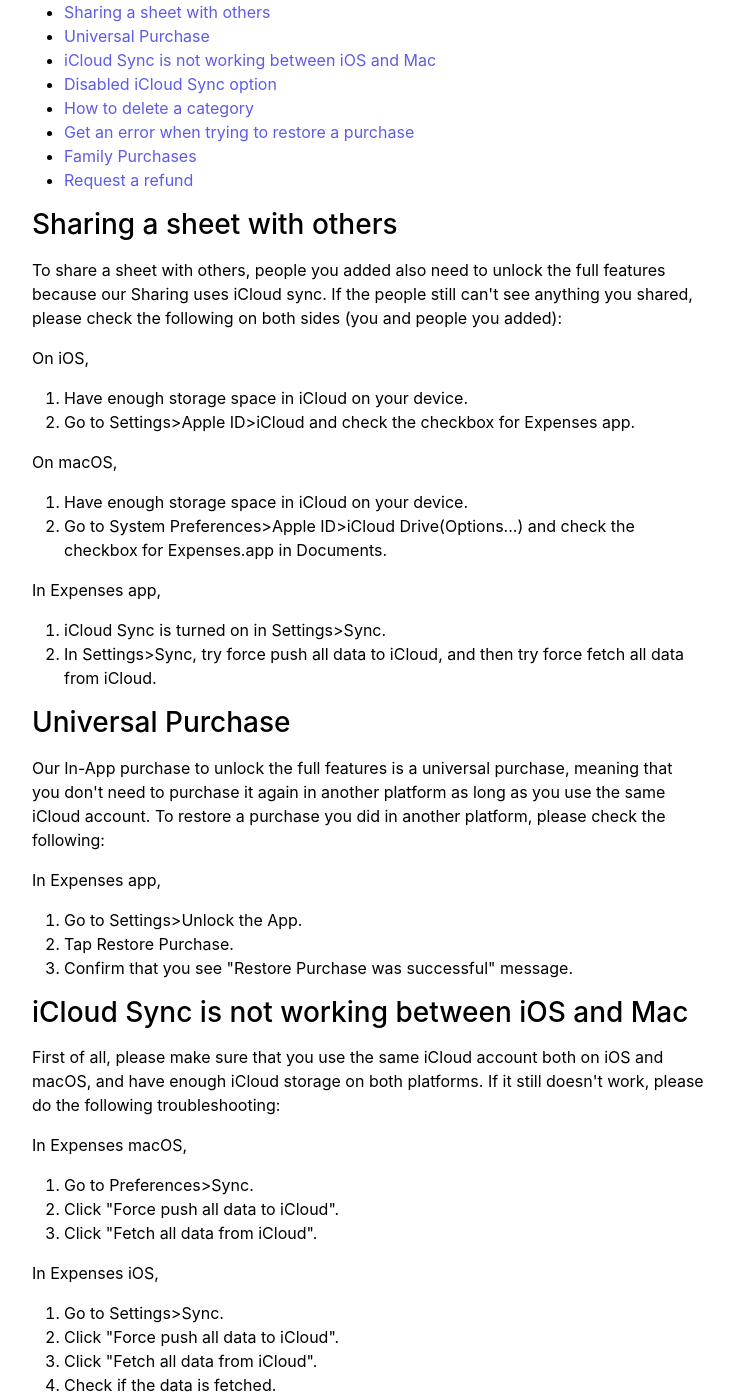
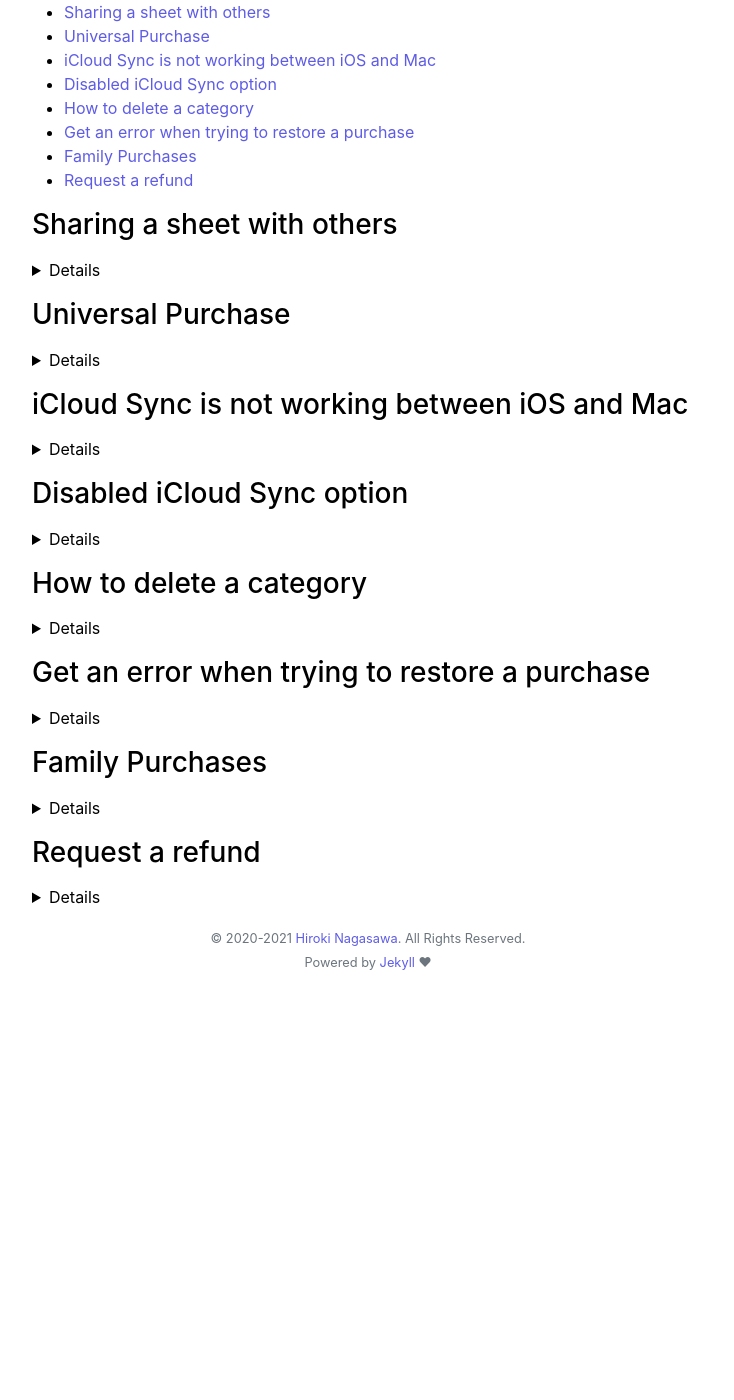
Before and after one commit to bluecometlabs/getexpenses.app, a Jekyll site: the page built from pages/contact.md, in a window 1280 px wide and 1400 px high, scrolled down 406 px. Shown: the whole window, without its empty margins (272-1006 px from the left). Built offline with Jekyll 4.4.1, drawn with Linux system fonts in a browser that asks for light colours; after the commit the page ends 1395 px from its top, so only the background shows below that; some of the changed text lies outside the part shown.

Commit message:
Update FAQ

```diff
--- a/_includes/contact.html
+++ b/_includes/contact.html
@@ -21,6 +21,7 @@
     </ul>
 
     <h3 id="sharing-sheet-with-others">Sharing a sheet with others</h3>
+    <details>
     <p>To share a sheet with others, people you added also need to unlock the full features because our Sharing uses iCloud sync. If the people still can't see anything you shared, please check the following on both sides (you and people you added):</p>
     <p>On iOS,</p>
     <ol>
@@ -37,8 +38,10 @@
         <li>iCloud Sync is turned on in Settings>Sync.</li>
         <li>In Settings>Sync, try force push all data to iCloud, and then try force fetch all data from iCloud.</li>
     </ol>
+    </details>
 
     <h3 id="universal-purchase">Universal Purchase</h3>
+    <details>
     <p>Our In-App purchase to unlock the full features is a universal purchase, meaning that you don't need to purchase it again in another platform as long as you use the same iCloud account. To restore a purchase you did in another platform, please check the following:</p>
     <p>In Expenses app,</p>
     <ol>
@@ -46,8 +49,10 @@
         <li>Tap Restore Purchase.</li>
         <li>Confirm that you see "Restore Purchase was successful" message.</li>
     </ol>
+    </details>
 
     <h3 id="icloud-sync-is-not-working">iCloud Sync is not working between iOS and Mac</h3>
+    <details>
     <p>First of all, please make sure that you use the same iCloud account both on iOS and macOS, and have enough iCloud storage on both platforms. If it still doesn't work, please do the following troubleshooting:</p>
     <p>In Expenses macOS,</p>
     <ol>
@@ -62,8 +67,10 @@
         <li>Click "Fetch all data from iCloud".</li>
         <li>Check if the data is fetched.</li>
     </ol>
+    </details>
 
     <h3 id="disabled-icloud-sync-option">Disabled iCloud Sync option</h3>
+    <details>
     <p>Expenses app relies on iCloud to sync data. If the iCloud Sync option in Settings>Sync is disabled in the app, it means the app can't access iCloud on your device. To enable it, please check the following:</p>
     <p>On iOS,</p>
     <ol>
@@ -79,8 +86,10 @@
         <li>Relaunch the app to properly reflect the change.</li>
         <li>See the iCloud Sync is now enabled.</li>
     </ol>
+    </details>
 
     <h3 id="how-to-delete-category">How to delete a category</h3>
+    <details>
     <p>Expenses app allows you to delete any category including the default categories. When deleting a category, expenses/income using the category also will be deleted. So, make sure that you change a category if you still want to keep them.</p>
     <p>On iOS,</p>
     <ol>
@@ -96,23 +105,30 @@
         <li>Select the delete button at the bottom.</li>
         <li>Tap the delete action after you check the confirmation.</li>
     </ol>
+    </details>
 
     <h3 id="error-when-trying-to-restore-purchase">Get an error when trying to restore a purchase</h3>
+    <details>
     <p>Please check the following list from <a href="https://support.apple.com/en-us/HT204530">Apple's article</a>.</p>
     <ol>
         <li>Make sure that you're signed in with the same Apple ID you used to make the purchase.</li>
         <li>Check <a href="https://support.apple.com/en-us/HT204396">the restrictions</a> on your device to make sure in-app purchases are allowed.</li>
         <li>Restart your device.</li>
     </ol>
+    </details>
 
     <h3 id="family-purchases">Family Purchases</h3>
+    <details>
     <p>We have enabled Family Sharing functionality for the purchase. To access in-app purchases from an app purchased by another family member, the app should be downloaded from the family member's purchased history.</p>
     <ol>
         <li>Go to App Store>Purchased</li>
         <li>Select Family Purchases</li>
         <li>Download Expenses.app from Family Purchases</li>
     </ol>
+    </details>
 
     <h3 id="request-refund">Request a refund</h3>
+    <details>
     <p>Since we don't have any access to purchases, please follow <a href="https://support.apple.com/en-us/HT204084">Request a refund for apps or content that you bought from Apple</a>. We'd also love to hear what you didn't like so that we could make improvements in the near future.</p>
+    </details>
 </div>
```
